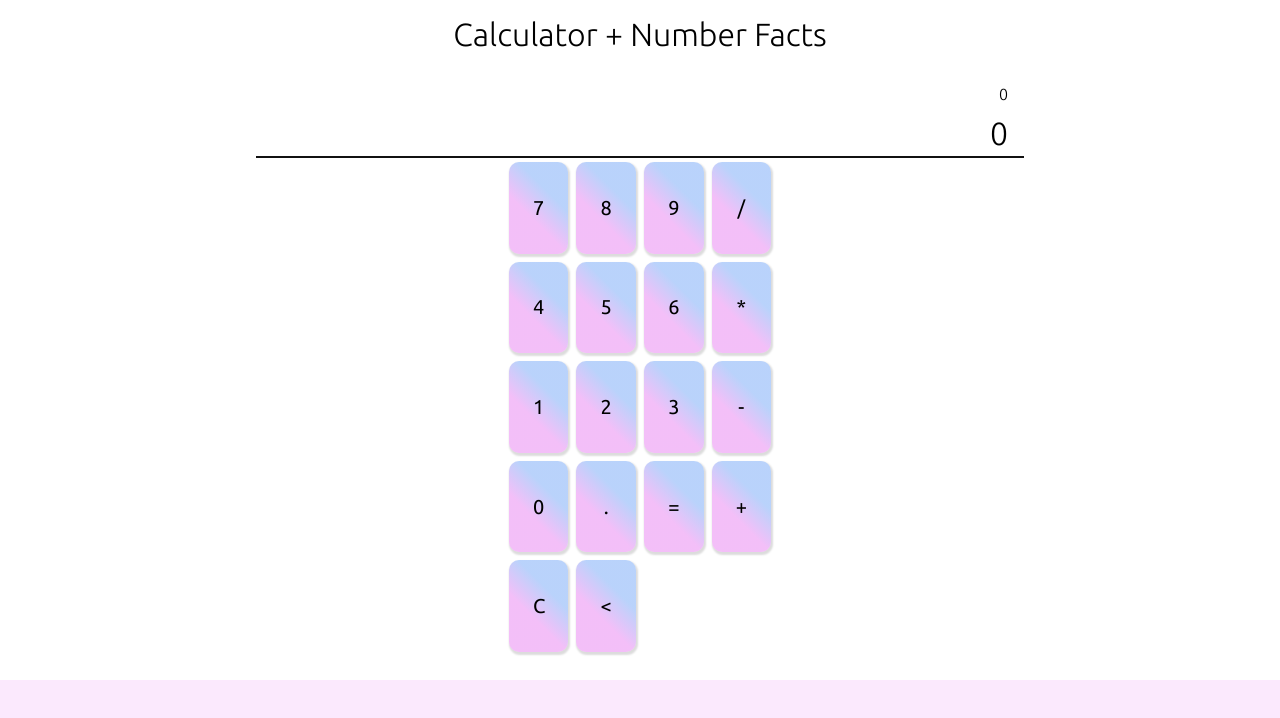
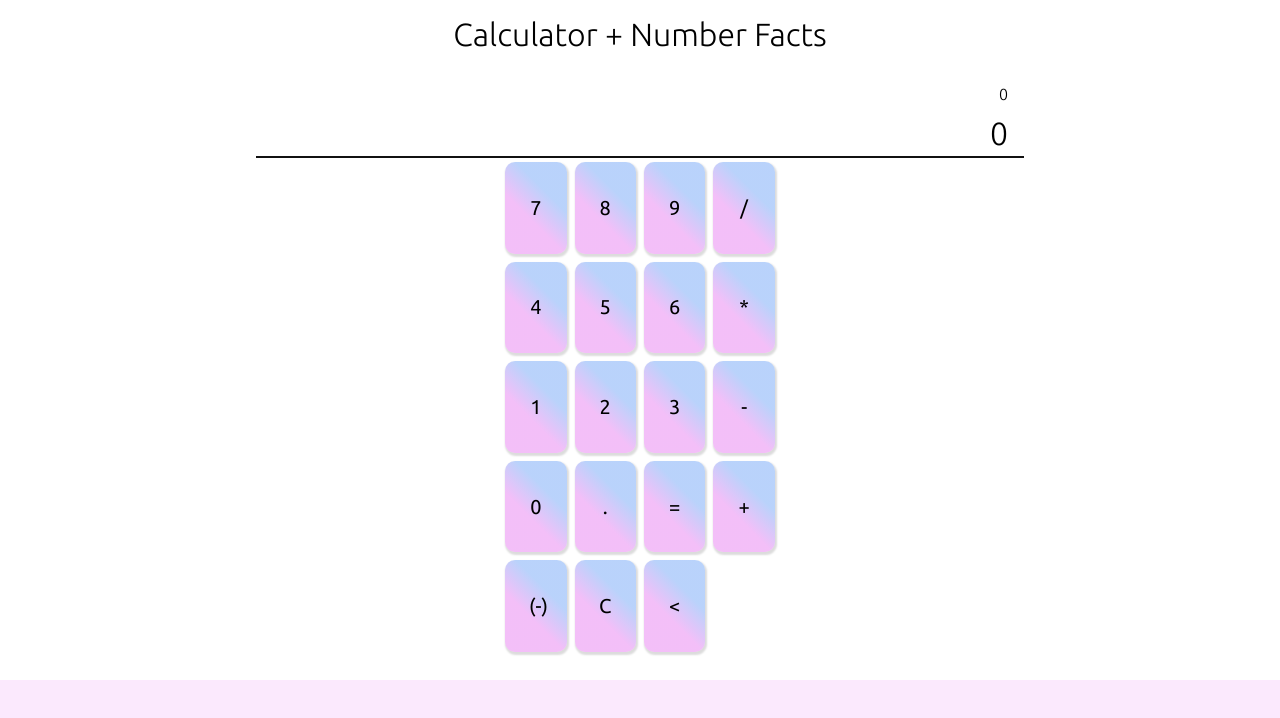
Before and after one commit to timamero/react-calculator, a React (Create React App) app: page / in a window 1280 px wide. Shown: the top 718 px of the page. Built offline with nearby package versions, Linux system fonts and the light colour scheme; no server answers.

Commit message:
Fix Infinity bug

```diff
--- a/src/App.js
+++ b/src/App.js
@@ -2,8 +2,9 @@ import React from "react";
 import "./styles.css";
 
 export default function App() {
-  const [display, setDisplay] = React.useState("0");
-  const [equation, setEquation] = React.useState("0");
+  const [display, setDisplay] = React.useState("0"); // Main display
+  const [equation, setEquation] = React.useState("0"); // Equation displayed above main display
+
   const [answer, setAnswer] = React.useState("0");
   const [status, setStatus] = React.useState("new equation");
   const [period, setPeriod] = React.useState(false);
@@ -11,9 +12,11 @@ export default function App() {
   const numerals = /[0123456789]/;
   const numeralsOverZero = /[123456789]/;
   const mathOperators = /[-*+/]/;
+  const negativeSymbol = /(-)/;
   const lastNumberNoPeriodRegex = /[-*+/]{1}[0123456789]+$|^[0123456789]+$/;
   const firstNumberInOperandIsZeroRegex = /[-*+/]{1}[0]{1}$/;
   const firstNumberInOperandHasPeriodRegex = /[-*+/]{1}[0]{1}.$/;
+  const negativeNumber = /-{1}[0123456789]+/
 
   const handleButtonClick = (event) => {
     let buttonValue = event.target.value;
@@ -144,6 +147,7 @@ function NumberPad({ handleButtonClick }) {
       <InputButton value="." handleButtonClick={handleButtonClick} />
       <InputButton value="=" handleButtonClick={handleButtonClick} />
       <InputButton value="+" handleButtonClick={handleButtonClick} />
+      <InputButton value="(-)" handleButtonClick={handleButtonClick} />
       <InputButton value="C" handleButtonClick={handleButtonClick} />
       <InputButton value="<" handleButtonClick={handleButtonClick} />
     </div>
@@ -184,6 +188,10 @@ function NumberFact({ equation, answer }) {
 }
 
 function fetchNumberFact(number) {
+  if (number === 'Infinity') {
+    number = Math.floor(Math.random() * 100).toString()
+  }
+
   if (!number.match(/^\d+$/)) {
     number = number.split('.')[0]
   }
```
